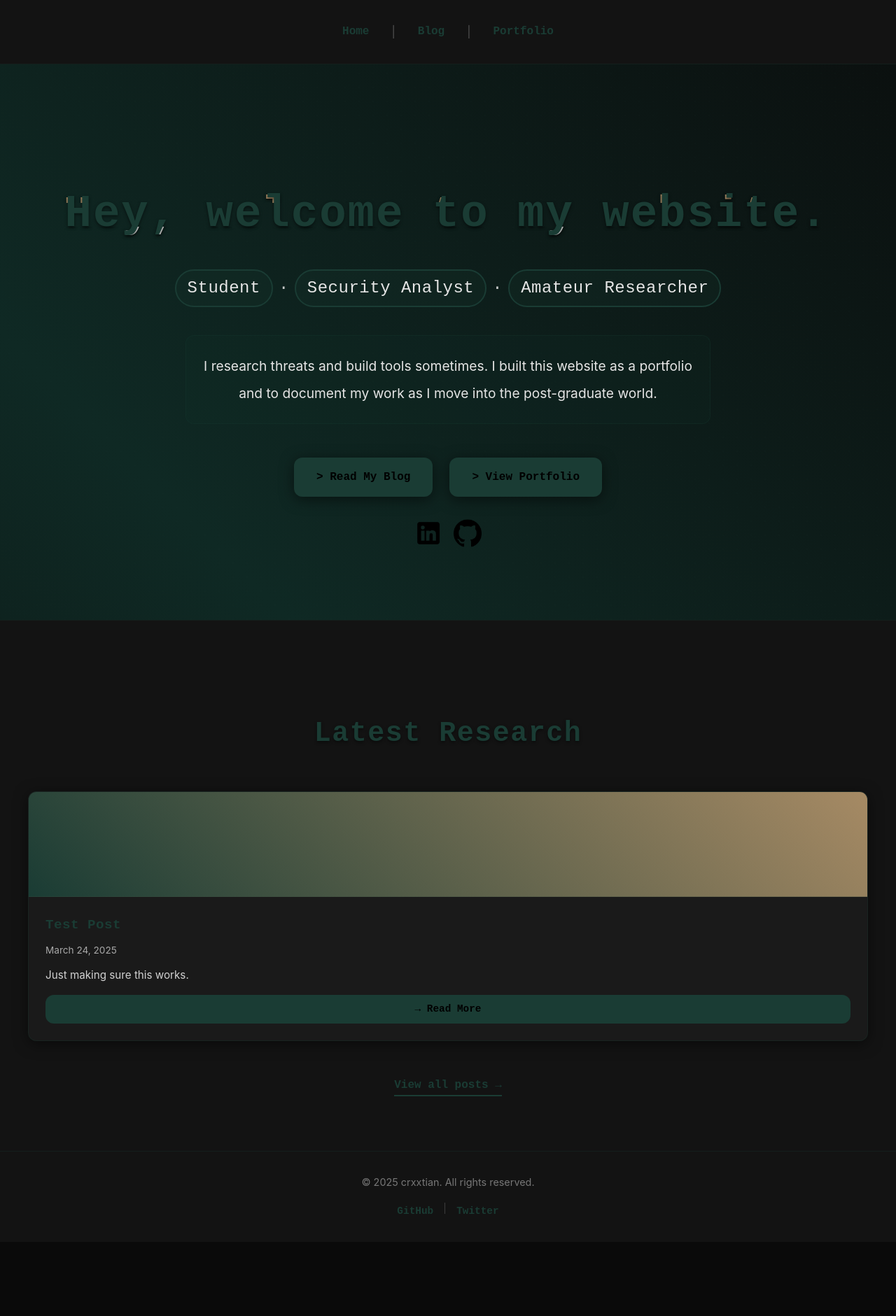
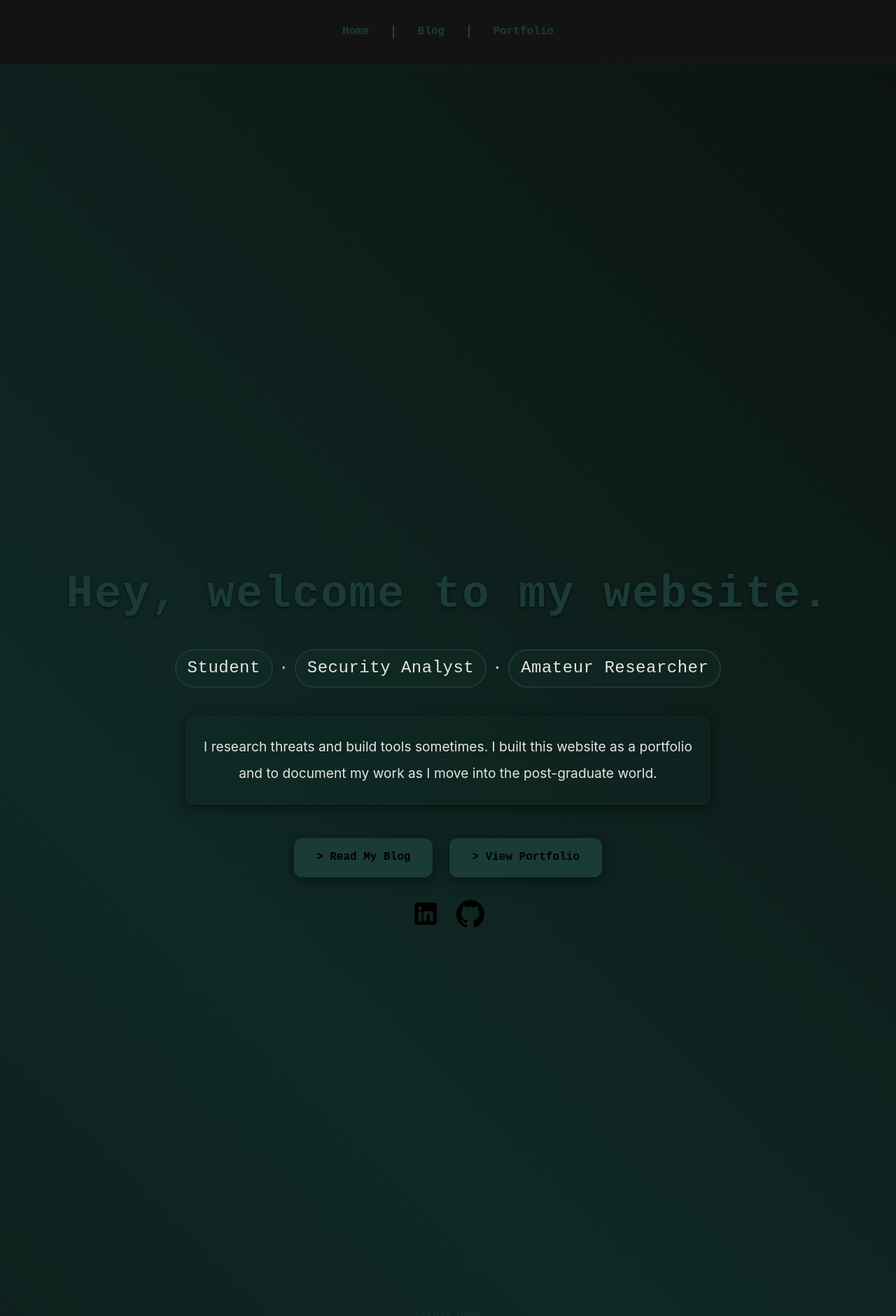
Before and after one commit to crxxtian/crxxtian.github.io, a Jekyll site: the page built from index.html, in a window 1280 px wide. Shown: the whole page at 70% size. Built offline with Jekyll 4.4.1, drawn with Linux system fonts in a browser that asks for light colours.

Commit message:
now u wanna work huh

```diff
--- a/assets/css/style.css
+++ b/assets/css/style.css
@@ -1,7 +1,7 @@
 :root {
     --bg: #0a0a0a;
     --bg-alt: #131313;
-    --fg: #E5E5E5; /* Lighter foreground for better readability */
+    --fg: #E5E5E5;
     --accent: #1A3C34; /* Midnight green */
     --accent-dark: #0F2924; /* Deeper midnight green */
     --accent-secondary: #A68A64; /* Muted gold */
@@ -9,9 +9,10 @@
     --font-main: 'Fira Code', monospace;
     --font-secondary: 'Inter', sans-serif;
     --shadow: 0 4px 20px rgba(0, 0, 0, 0.5);
-    --border: 1px solid rgba(26, 60, 52, 0.3); /* Adjusted for midnight green */
+    --border: 1px solid rgba(26, 60, 52, 0.3);
     --radius: 12px;
     --transition: 0.3s ease-in-out;
+    --glow: 0 0 10px rgba(26, 60, 52, 0.5);
 }
 
 * {
@@ -31,6 +32,16 @@
     font-size: 16px;
 }
 
+body {
+    opacity: 0;
+    animation: pageLoad 1s ease-in forwards;
+}
+
+@keyframes pageLoad {
+    from { opacity: 0; }
+    to { opacity: 1; }
+}
+
 a {
     color: var(--accent);
     text-decoration: none;
@@ -44,7 +55,7 @@
 a:focus {
     outline: none;
     color: var(--accent-secondary);
-    box-shadow: 0 0 8px var(--accent);
+    box-shadow: var(--glow);
 }
 
 ::selection {
@@ -116,6 +127,10 @@
     animation: gradientFlow 10s ease-in-out infinite;
     position: relative;
     overflow: hidden;
+    min-height: 100vh;
+    display: flex;
+    flex-direction: column;
+    justify-content: center;
 }
 
 .hero::before {
@@ -125,11 +140,11 @@
     left: 0;
     width: 100%;
     height: 100%;
-    background: radial-gradient(circle, rgba(26, 60, 52, 0.2) 1px, transparent 1px);
-    background-size: 20px 20px;
-    opacity: 0.3;
+    background: radial-gradient(circle, rgba(26, 60, 52, 0.3) 2px, transparent 2px);
+    background-size: 30px 30px;
+    opacity: 0.2;
     z-index: 0;
-    animation: particleShift 20s linear infinite;
+    animation: particleFloat 15s linear infinite;
 }
 
 @keyframes gradientFlow {
@@ -138,14 +153,14 @@
     100% { background-position: 0% 50%; }
 }
 
-@keyframes particleShift {
+@keyframes particleFloat {
     0% { background-position: 0 0; }
-    100% { background-position: 100px 100px; }
+    100% { background-position: 60px 60px; }
 }
 
 .hero-title {
     font-family: var(--font-main);
-    font-size: 4rem; /* Larger for readability */
+    font-size: 4rem;
     font-weight: 900;
     color: var(--accent);
     margin-bottom: 1.5rem;
@@ -153,71 +168,50 @@
     text-shadow: 0 2px 4px rgba(0, 0, 0, 0.5);
     position: relative;
     z-index: 1;
-    animation: glitch 2s linear infinite;
+    display: inline-block;
 }
 
-@keyframes glitch {
-    2%, 64% {
-        transform: translate(2px, 0) skew(0deg);
-    }
-    4%, 60% {
-        transform: translate(-2px, 0) skew(0deg);
-    }
-    62% {
-        transform: translate(0, 0) skew(5deg);
-    }
+.hero-title .letter {
+    display: inline-block;
+    transition: transform 0.2s ease, color 0.3s ease, text-shadow 0.3s ease;
 }
 
-.hero-title::before,
-.hero-title::after {
-    content: 'Hey, welcome to my website.';
-    position: absolute;
-    top: 0;
-    left: 0;
-    width: 100%;
-    height: 100%;
-    z-index: -1;
+.hero-title:hover .letter {
+    color: var(--accent-secondary);
+    text-shadow: 0 0 8px rgba(166, 138, 100, 0.5);
 }
 
-.hero-title::before {
-    color: var(--accent-secondary);
-    animation: glitch-top 1s linear infinite;
-    clip-path: polygon(0 0, 100% 0, 100% 33%, 0 33%);
-}
+.hero-title .letter:nth-child(1) { transition-delay: 0.02s; }
+.hero-title .letter:nth-child(2) { transition-delay: 0.04s; }
+.hero-title .letter:nth-child(3) { transition-delay: 0.06s; }
+.hero-title .letter:nth-child(4) { transition-delay: 0.08s; }
+.hero-title .letter:nth-child(5) { transition-delay: 0.10s; }
+.hero-title .letter:nth-child(6) { transition-delay: 0.12s; }
+.hero-title .letter:nth-child(7) { transition-delay: 0.14s; }
+.hero-title .letter:nth-child(8) { transition-delay: 0.16s; }
+.hero-title .letter:nth-child(9) { transition-delay: 0.18s; }
+.hero-title .letter:nth-child(10) { transition-delay: 0.20s; }
+.hero-title .letter:nth-child(11) { transition-delay: 0.22s; }
+.hero-title .letter:nth-child(12) { transition-delay: 0.24s; }
+.hero-title .letter:nth-child(13) { transition-delay: 0.26s; }
+.hero-title .letter:nth-child(14) { transition-delay: 0.28s; }
+.hero-title .letter:nth-child(15) { transition-delay: 0.30s; }
+.hero-title .letter:nth-child(16) { transition-delay: 0.32s; }
+.hero-title .letter:nth-child(17) { transition-delay: 0.34s; }
+.hero-title .letter:nth-child(18) { transition-delay: 0.36s; }
+.hero-title .letter:nth-child(19) { transition-delay: 0.38s; }
+.hero-title .letter:nth-child(20) { transition-delay: 0.40s; }
+.hero-title .letter:nth-child(21) { transition-delay: 0.42s; }
+.hero-title .letter:nth-child(22) { transition-delay: 0.44s; }
+.hero-title .letter:nth-child(23) { transition-delay: 0.46s; }
 
-.hero-title::after {
-    color: var(--fg);
-    animation: glitch-bottom 1.5s linear infinite;
-    clip-path: polygon(0 67%, 100% 67%, 100% 100%, 0 100%);
-}
-
-@keyframes glitch-top {
-    2%, 64% {
-        transform: translate(2px, -2px);
-    }
-    4%, 60% {
-        transform: translate(-2px, 2px);
-    }
-    62% {
-        transform: translate(13px, -1px) skew(13deg);
-    }
-}
-
-@keyframes glitch-bottom {
-    2%, 64% {
-        transform: translate(-2px, 0);
-    }
-    4%, 60% {
-        transform: translate(2px, 0);
-    }
-    62% {
-        transform: translate(-10px, 1px) skew(-13deg);
-    }
+.hero-title:hover .letter {
+    transform: translateY(-5px);
 }
 
 .hero-subtitle {
     font-family: var(--font-main);
-    font-size: 1.5rem; /* Larger for readability */
+    font-size: 1.5rem;
     margin-bottom: 2.5rem;
     letter-spacing: 0.5px;
     position: relative;
@@ -231,13 +225,14 @@
 .role {
     padding: 0.3rem 1rem;
     border: 2px solid var(--accent);
-    border-radius: 50px; /* Oval shape */
+    border-radius: 50px;
     background: rgba(26, 60, 52, 0.2);
-    transition: background var(--transition);
+    transition: background var(--transition), transform var(--transition);
 }
 
 .role:hover {
     background: rgba(26, 60, 52, 0.4);
+    transform: scale(1.05);
 }
 
 .role-divider {
@@ -246,11 +241,11 @@
 }
 
 .hero-intro {
-    font-size: 1.2rem; /* Larger for readability */
+    font-size: 1.2rem;
     max-width: 750px;
     margin: 0 auto 3rem;
-    line-height: 2; /* Better spacing */
-    opacity: 1; /* Full opacity for readability */
+    line-height: 2;
+    opacity: 1;
     font-weight: 400;
     position: relative;
     z-index: 1;
@@ -258,6 +253,7 @@
     padding: 1.5rem;
     border-radius: var(--radius);
     border: var(--border);
+    box-shadow: var(--shadow);
 }
 
 .fade-in {
@@ -288,24 +284,47 @@
     font-weight: 700;
     font-size: 1rem;
     box-shadow: var(--shadow);
-    transition: transform var(--transition), background var(--transition), box-shadow var(--transition);
+    position: relative;
+    overflow: hidden;
+    transition: transform var(--transition), box-shadow var(--transition);
+}
+
+.hero-buttons a::before {
+    content: '';
+    position: absolute;
+    top: 0;
+    left: 0;
+    width: 100%;
+    height: 100%;
+    background: rgba(166, 138, 100, 0.3);
+    opacity: 0;
+    transition: opacity 0.5s ease;
+}
+
+.hero-buttons a:hover::before {
+    opacity: 1;
+    animation: pulse 1.5s infinite;
+}
+
+@keyframes pulse {
+    0% { box-shadow: 0 0 0 0 rgba(26, 60, 52, 0.7); }
+    70% { box-shadow: 0 0 0 15px rgba(26, 60, 52, 0); }
+    100% { box-shadow: 0 0 0 0 rgba(26, 60, 52, 0); }
 }
 
 .hero-buttons a:hover {
     transform: scale(1.05);
-    background: var(--accent-secondary);
-    box-shadow: 0 0 15px rgba(26, 60, 52, 0.5); /* Subtle glow */
+    box-shadow: 0 0 15px rgba(26, 60, 52, 0.5);
 }
 
 .hero-buttons a:focus {
-    background: var(--accent-secondary);
     box-shadow: 0 0 8px var(--accent);
 }
 
 .social-links {
     display: flex;
     justify-content: center;
-    gap: 1rem;
+    gap: 1.5rem;
     margin-top: 2rem;
     position: relative;
     z-index: 1;
@@ -314,12 +333,42 @@
 .social-icon {
     width: 40px;
     height: 40px;
-    transition: transform var(--transition), opacity var(--transition);
+    transition: transform var(--transition), filter var(--transition);
 }
 
 .social-icon:hover {
-    transform: scale(1.1);
-    opacity: 0.8;
+    transform: rotate(10deg) scale(1.2);
+    filter: drop-shadow(0 0 5px rgba(166, 138, 100, 0.5));
+}
+
+.scroll-down {
+    position: absolute;
+    bottom: 2rem;
+    left: 50%;
+    transform: translateX(-50%);
+    z-index: 1;
+    text-align: center;
+}
+
+.scroll-text {
+    font-family: var(--font-main);
+    font-size: 0.9rem;
+    color: var(--accent);
+    opacity: 0.7;
+    display: block;
+    margin-bottom: 0.5rem;
+}
+
+.scroll-arrow {
+    font-size: 1.5rem;
+    color: var(--accent);
+    animation: bounce 2s infinite;
+}
+
+@keyframes bounce {
+    0%, 20%, 50%, 80%, 100% { transform: translateY(0); }
+    40% { transform: translateY(10px); }
+    60% { transform: translateY(5px); }
 }
 
 .section-highlight {
@@ -352,7 +401,7 @@
     border-radius: var(--radius);
     border: var(--border);
     box-shadow: var(--shadow);
-    transition: transform var(--transition), box-shadow var(--transition);
+    transition: transform var(--transition), box-shadow var(--transition), border-color var(--transition);
     overflow: hidden;
     display: flex;
     flex-direction: column;
@@ -361,8 +410,9 @@
 }
 
 .post-preview:hover {
-    transform: translateY(-5px) rotate(1deg);
+    transform: scale(1.03);
     box-shadow: 0 8px 30px rgba(0, 0, 0, 0.7);
+    border-color: var(--accent-secondary);
 }
 
 .post-preview::before {
@@ -411,6 +461,11 @@
     color: var(--accent);
     font-weight: 600;
     letter-spacing: 0.5px;
+    transition: color var(--transition);
+}
+
+.post-content h3:hover {
+    color: var(--accent-secondary);
 }
 
 .post-date {
@@ -447,7 +502,7 @@
 
 .read-more-btn:focus {
     background: var(--accent-secondary);
-    box-shadow: 0 0 8px var(--accent);
+    box-shadow: var(--glow);
 }
 
 .view-all-container {
@@ -491,17 +546,21 @@
     display: flex;
     justify-content: center;
     gap: 1rem;
+    opacity: 0;
+    animation: fadeIn 1s ease-in forwards;
+    animation-delay: 0.5s;
 }
 
 .footer-links a {
     font-family: var(--font-main);
     font-size: 0.9rem;
     font-weight: 600;
-    transition: color var(--transition);
+    transition: color var(--transition), transform var(--transition);
 }
 
 .footer-links a:hover {
     color: var(--accent-secondary);
+    transform: translateY(-2px);
 }
 
 .footer-links a:focus {
@@ -512,6 +571,53 @@
     width: 1px;
     height: 16px;
     background: rgba(229, 229, 229, 0.2);
+}
+
+/* Responsive Adjustments */
+@media (max-width: 1200px) {
+    .hero-title {
+        font-size: 3.5rem;
+    }
+
+    .hero-subtitle {
+        font-size: 1.3rem;
+    }
+
+    .hero-intro {
+        max-width: 600px;
+    }
+}
+
+@media (max-width: 992px) {
+    .hero {
+        padding: 8rem 1.5rem 4rem;
+    }
+
+    .hero-title {
+        font-size: 3rem;
+    }
+
+    .hero-subtitle {
+        font-size: 1.2rem;
+        gap: 0.3rem;
+    }
+
+    .hero-intro {
+        font-size: 1.1rem;
+        max-width: 500px;
+    }
+
+    .hero-buttons {
+        gap: 1rem;
+    }
+
+    .section-highlight {
+        padding: 6rem 1.5rem 3rem;
+    }
+
+    .section-title {
+        font-size: 2.2rem;
+    }
 }
 
 @media (max-width: 768px) {
@@ -542,6 +648,11 @@
         flex-wrap: wrap;
     }
 
+    .hero-intro {
+        font-size: 1rem;
+        max-width: 400px;
+    }
+
     .hero-buttons {
         flex-direction: column;
         gap: 1rem;
@@ -552,8 +663,16 @@
         max-width: 300px;
     }
 
+    .social-links {
+        gap: 1rem;
+    }
+
     .section-highlight {
         padding: 4rem 1rem 3rem;
+    }
+
+    .section-title {
+        font-size: 2rem;
     }
 
     .post-preview-list {
@@ -561,20 +680,120 @@
     }
 }
 
-@media (max-width: 480px) {
+@media (max-width: 576px) {
     .hero-title {
         font-size: 2rem;
     }
 
+    .hero-subtitle {
+        font-size: 1rem;
+        flex-direction: column;
+        gap: 0.5rem;
+    }
+
     .hero-intro {
-        font-size: 1rem;
+        font-size: 0.95rem;
+        padding: 1rem;
+    }
+
+    .social-icon {
+        width: 35px;
+        height: 35px;
+    }
+
+    .scroll-text {
+        font-size: 0.8rem;
+    }
+
+    .scroll-arrow {
+        font-size: 1.2rem;
     }
 
     .section-title {
-        font-size: 2rem;
+        font-size: 1.8rem;
     }
 
     .post-content h3 {
         font-size: 1.1rem;
     }
+
+    .post-excerpt {
+        font-size: 0.9rem;
+    }
+
+    .read-more-btn {
+        font-size: 0.85rem;
+    }
 }
+
+@media (max-width: 480px) {
+    .hero {
+        padding: 5rem 1rem 3rem;
+    }
+
+    .hero-title {
+        font-size: 1.8rem;
+    }
+
+    .hero-subtitle {
+        font-size: 0.9rem;
+    }
+
+    .hero-intro {
+        font-size: 0.9rem;
+    }
+
+    .hero-buttons a {
+        padding: 0.7rem 1.5rem;
+        font-size: 0.9rem;
+    }
+
+    .social-icon {
+        width: 30px;
+        height: 30px;
+    }
+
+    .section-highlight {
+        padding: 3rem 1rem 2rem;
+    }
+
+    .section-title {
+        font-size: 1.5rem;
+    }
+
+    .post-content h3 {
+        font-size: 1rem;
+    }
+}
+
+@media (max-width: 360px) {
+    .hero-title {
+        font-size: 1.5rem;
+    }
+
+    .hero-subtitle {
+        font-size: 0.85rem;
+    }
+
+    .hero-intro {
+        font-size: 0.85rem;
+    }
+
+    .hero-buttons a {
+        padding: 0.6rem 1.2rem;
+        font-size: 0.85rem;
+    }
+
+    .social-icon {
+        width: 25px;
+        height: 25px;
+    }
+
+    .scroll-text {
+        font-size: 0.7rem;
+    }
+
+    .scroll-arrow {
+        font-size: 1rem;
+    }
+}
--- a/index.html
+++ b/index.html
@@ -14,7 +14,13 @@
 </header>
 
 <section class="hero">
-    <h1 class="hero-title" data-glitch>Hey, welcome to my website.</h1>
+    <h1 class="hero-title">
+        <span class="letter">H</span><span class="letter">e</span><span class="letter">y</span><span class="letter">,</span>
+        <span class="letter">w</span><span class="letter">e</span><span class="letter">l</span><span class="letter">c</span><span class="letter">o</span><span class="letter">m</span><span class="letter">e</span>
+        <span class="letter">t</span><span class="letter">o</span>
+        <span class="letter">m</span><span class="letter">y</span>
+        <span class="letter">w</span><span class="letter">e</span><span class="letter">b</span><span class="letter">s</span><span class="letter">i</span><span class="letter">t</span><span class="letter">e</span><span class="letter">.</span>
+    </h1>
     <p class="hero-subtitle">
         <span class="role">Student</span>
         <span class="role-divider">·</span>
@@ -39,6 +45,11 @@
         <a href="https://github.com/crxxtian" target="_blank">
             <img src="/assets/icons/github.png" alt="GitHub" class="social-icon">
         </a>
+    </div>
+
+    <div class="scroll-down">
+        <span class="scroll-text">Scroll Down</span>
+        <span class="scroll-arrow">↓</span>
     </div>
 </section>
 
```
